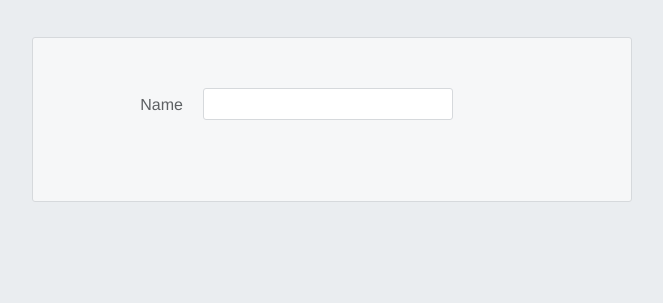
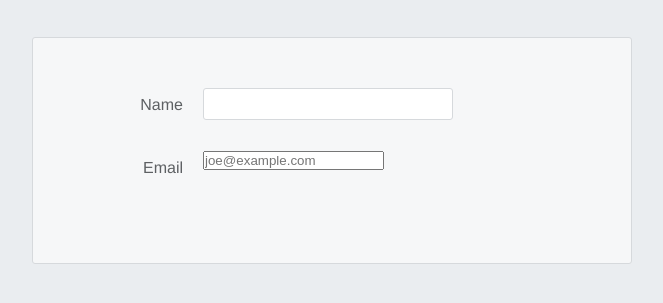
Before and after one commit to Joshdefleur/Forms, a plain HTML site: page index.html in a window 1280 px wide. Shown: the part 225-528 px from the top of the page, without its empty margins (308-971 px from the left). Drawn offline with Linux system fonts and the light colour scheme.

Commit message:
email form row

```diff
--- a/index.html
+++ b/index.html
@@ -2,6 +2,7 @@
 <html lang='en'>
   <head>
     <meta charset='UTF-8'/>
+    <meta name="viewport" content="width=device-width, initial-scale=1">
     <title>Speaker Submission</title>
     <link rel='stylesheet' href='styles.css'/>
   </head>
@@ -13,10 +14,17 @@
     </header>
 
     <form action='' method='get' class='speaker-form'>
+
       <div class='form-row'>
         <label for='full-name'>Name</label>
         <input id='full-name' name='full-name' type='text'/>
       </div>
+
+      <div class='form-row'>
+        <label for='email'>Email</label>
+        <input id='email'name='email' type='email' placeholder='joe@example.com'/>
+      </div>
+
     </form>
 
 
```
